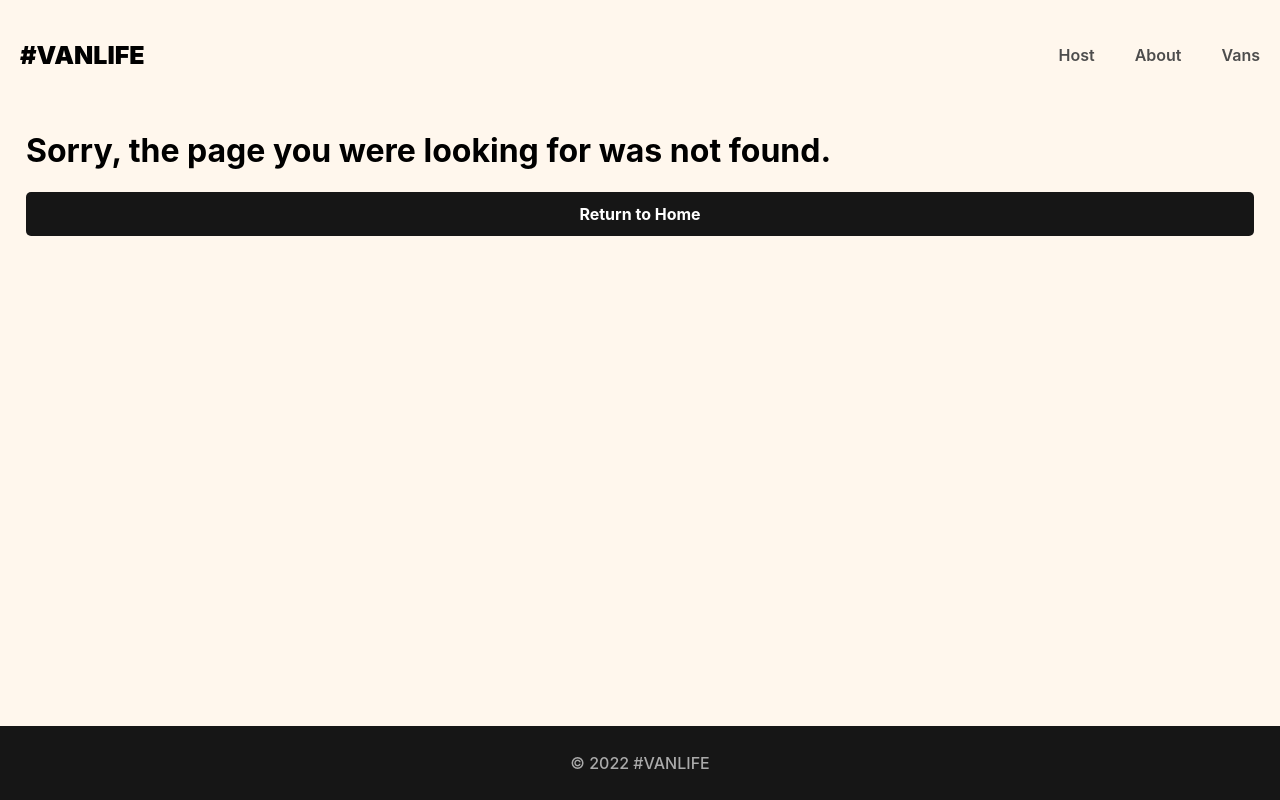
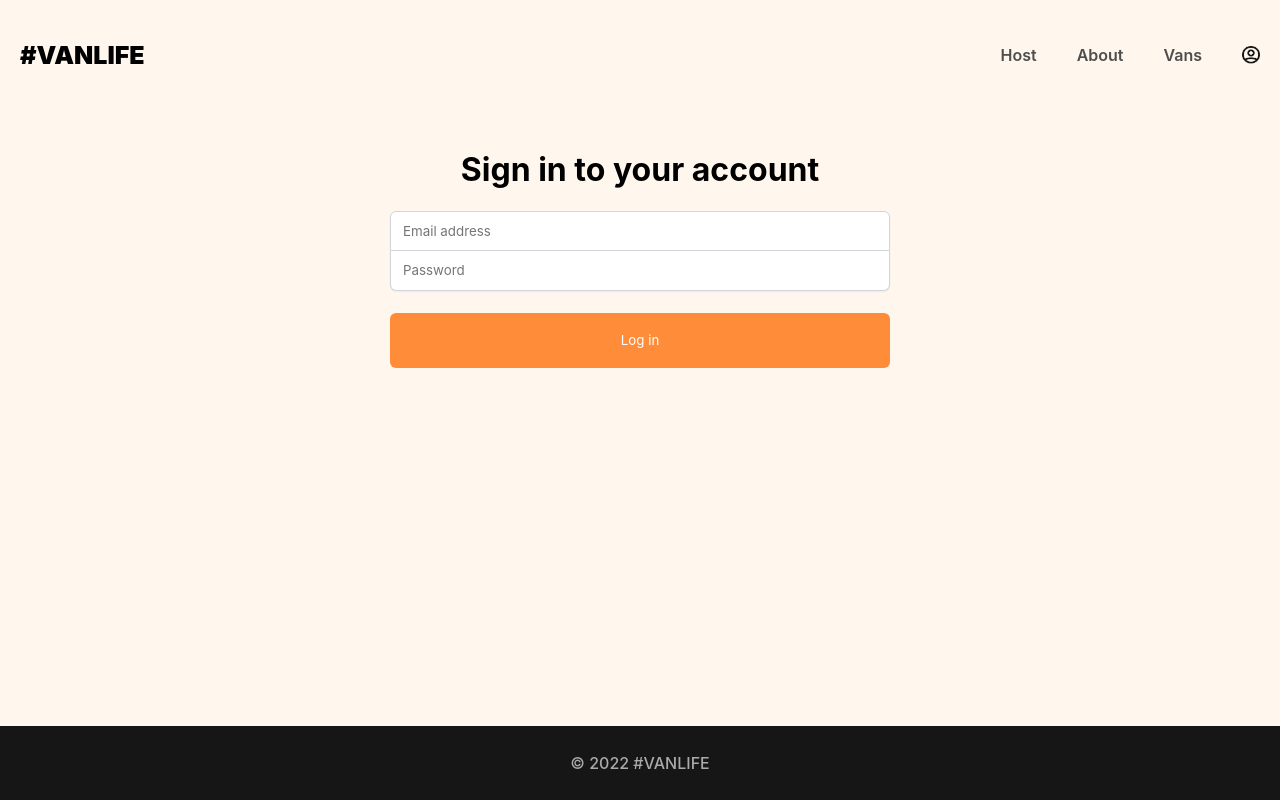
Before and after one commit to xMohammedAwad/ArabVan, a React (Vite) app: page /login in a window 1280 px wide. Before the commit this address had no page. Built offline with nearby package versions, Linux system fonts and the light colour scheme; what miragejs would draw is missing.

Commit message:
add login page with fake Auth

```diff
--- a/src/App.jsx
+++ b/src/App.jsx
@@ -17,6 +17,8 @@ import HostVanInfo from "./pages/host/HostVanInfo";
 import HostVanPricing from "./pages/host/HostVanPricing";
 import HostVanPhotos from "./pages/host/HostVanPhotos";
 import NotFound from "./pages/NotFound";
+import Login from "./pages/Login";
+import Auth from "./components/Auth";
 
 export default function App() {
   return (
@@ -27,7 +29,9 @@ export default function App() {
           <Route path="about" element={<About />} />
           <Route path="vans" element={<Vans />} />
           <Route path="vans/:id" element={<VanDetail />} />
+          <Route path="login" element={<Login />} />
 
+          <Route element={<Auth />}>
             <Route path="host" element={<HostLayout />}>
               <Route index element={<Dashboard />} />
               <Route path="income" element={<Income />} />
@@ -39,6 +43,8 @@ export default function App() {
                 <Route path="photos" element={<HostVanPhotos />} />
               </Route>
             </Route>
+          </Route>
+
           <Route path="*" element={<NotFound />} />
         </Route>
       </Routes>
--- /dev/null
+++ b/src/components/Auth.jsx
@@ -0,0 +1,11 @@
+import React from "react";
+import { Navigate, Outlet } from "react-router-dom";
+
+export default function Auth() {
+  const auth = false;
+  if (!auth) {
+    return <Navigate to="/login" state={{ message: "you must login first" }} />;
+  }
+
+  return <Outlet />;
+}
--- a/src/components/Header.jsx
+++ b/src/components/Header.jsx
@@ -32,6 +32,9 @@ export default function Header() {
         >
           Vans
         </NavLink>
+        <Link to="login" className="login-link">
+          <img src="/assets/images/avatar-icon.png" className="login-icon" />
+        </Link>
       </nav>
     </header>
   );
--- /dev/null
+++ b/src/pages/Login.jsx
@@ -0,0 +1,48 @@
+import { useState } from "react";
+import { useLocation } from "react-router-dom";
+export default function Login() {
+  const [loginFormData, setLoginFormData] = useState({
+    email: "",
+    password: "",
+  });
+  const location = useLocation();
+
+  function handleSubmit(e) {
+    e.preventDefault();
+    console.log(loginFormData);
+  }
+
+  function handleChange(e) {
+    const { name, value } = e.target;
+    setLoginFormData((prev) => ({
+      ...prev,
+      [name]: value,
+    }));
+  }
+
+  return (
+    <div className="login-container">
+      <center>
+        <h3>{location.state?.message}</h3>
+      </center>
+      <h1>Sign in to your account</h1>
+      <form onSubmit={handleSubmit} className="login-form">
+        <input
+          name="email"
+          onChange={handleChange}
+          type="email"
+          placeholder="Email address"
+          value={loginFormData.email}
+        />
+        <input
+          name="password"
+          onChange={handleChange}
+          type="password"
+          placeholder="Password"
+          value={loginFormData.password}
+        />
+        <button>Log in</button>
+      </form>
+    </div>
+  );
+}
--- a/src/server.js
+++ b/src/server.js
@@ -1,8 +1,9 @@
-import { createServer, Model } from "miragejs";
+import { createServer, Model, Response } from "miragejs";
 
 createServer({
   models: {
     vans: Model,
+    users: Model,
   },
 
   seeds(server) {
@@ -72,13 +73,22 @@ createServer({
       type: "rugged",
       hostId: "123",
     });
+
+    server.create("user", {
+      id: "123",
+      email: "b@b.com",
+      password: "p123",
+      name: "Bob",
+    });
   },
 
   routes() {
     this.namespace = "api";
     this.logging = false;
+    // this.timing = 2000  // => mock a 2 second delay in server response
 
     this.get("/vans", (schema, request) => {
+      // return new Response(400, {}, {error: "Error fetching data"})
       return schema.vans.all();
     });
 
@@ -97,5 +107,27 @@ createServer({
       const id = request.params.id;
       return schema.vans.findBy({ id, hostId: "123" });
     });
+
+    this.post("/login", (schema, request) => {
+      const { email, password } = JSON.parse(request.requestBody);
+      // ⚠️ This is an extremely naive version of authentication. Please don't
+      // do this in the real world, and never save raw text passwords
+      // in your database 😅
+      const foundUser = schema.users.findBy({ email, password });
+      if (!foundUser) {
+        return new Response(
+          401,
+          {},
+          { message: "No user with those credentials found!" }
+        );
+      }
+
+      // At the very least, don't send the password back to the client 😅
+      foundUser.password = undefined;
+      return {
+        user: foundUser,
+        token: "Enjoy your pizza, here's your tokens.",
+      };
+    });
   },
 });
--- a/src/style/App.css
+++ b/src/style/App.css
@@ -6,8 +6,13 @@ html,
 body {
     margin: 0;
     padding: 0;
-    background-color: #FFF7ED;
+    background-color: #fff7ed;
     font-family: "Inter", sans-serif;
+}
+
+a {
+    text-decoration: unset;
+    color: unset;
 }
 
 body::-webkit-scrollbar {
@@ -42,7 +47,7 @@ header .site-logo {
 
 header a {
     text-decoration: none;
-    color: #4D4D4D;
+    color: #4d4d4d;
     font-weight: 600;
     padding: 5px 20px;
 }
@@ -52,13 +57,27 @@ header a:hover {
     text-decoration: underline;
 }
 
+header .login-icon {
+    height: 18px;
+    width: 18px;
+}
+
+header .login-link {
+    display: inline-flex;
+    align-items: center;
+}
+
+nav {
+    display: flex;
+}
+
 main {
     margin-bottom: 84px;
 }
 
 footer {
     background-color: #161616;
-    color: #AAAAAA;
+    color: #aaaaaa;
     height: 74px;
     display: flex;
     flex-shrink: 0;
@@ -68,25 +87,23 @@ footer {
     font-weight: 500;
 }
 
-
 .link-button {
     display: inline-block;
     text-align: center;
     text-decoration: none;
     border: none;
-    padding: .75rem 1.375rem;
+    padding: 0.75rem 1.375rem;
     color: initial;
     font-weight: 700;
     border-radius: 5px;
     cursor: pointer;
-    transition: transform .1s ease-in-out;
+    transition: transform 0.1s ease-in-out;
 }
 
 .back-button {
     display: block;
     color: black;
     text-decoration: none;
-    margin-top: 60px;
     margin-left: 26px;
 }
 
@@ -100,7 +117,8 @@ footer {
 
 /*** HOME PAGE ***/
 .home-container {
-    background: linear-gradient(0deg, rgba(0, 0, 0, 0.46), rgba(0, 0, 0, 0.46)), url("/assets/images/home-hero.png") no-repeat center center;
+    background: linear-gradient(0deg, rgba(0, 0, 0, 0.46), rgba(0, 0, 0, 0.46)),
+        url("/assets/images/home-hero.png") no-repeat center center;
     -webkit-background-size: cover;
     -moz-background-size: cover;
     -o-background-size: cover;
@@ -124,22 +142,21 @@ footer {
     display: inline-block;
     text-align: center;
     text-decoration: none;
-    background-color: #FF8C38;
+    background-color: #ff8c38;
     border: none;
     width: 100%;
     margin-top: 27px;
-    padding-block: .75rem;
+    padding-block: 0.75rem;
     color: white;
     font-weight: 700;
     border-radius: 5px;
     cursor: pointer;
-    transition: transform .1s ease-in-out;
+    transition: transform 0.1s ease-in-out;
 }
 
 .home-container a:hover {
     transform: translate(1px, 1px);
 }
-
 
 /*** ABOUT PAGE ***/
 .about-hero-image {
@@ -161,7 +178,7 @@ footer {
 }
 
 .about-page-cta {
-    background-color: #FFCC8D;
+    background-color: #ffcc8d;
     color: #161616;
     padding-inline: 32px;
     padding-bottom: 32px;
@@ -180,10 +197,18 @@ footer {
     border-radius: 10px;
 }
 
-
 /*** VAN PAGES ***/
 .van-list-container {
-    padding-inline: 23px
+    padding-inline: 23px;
+}
+
+.van-list-filter-buttons {
+    display: flex;
+    flex-wrap: wrap;
+}
+
+.van-list-filter-buttons>a {
+    margin-right: 15px;
 }
 
 .van-list {
@@ -216,13 +241,13 @@ footer {
     font-weight: 500;
     border: none;
     border-radius: 5px;
-    background-color: #FFEAD0;
-    color: #4D4D4D;
+    background-color: #ffead0;
+    color: #4d4d4d;
     transition: 200ms all cubic-bezier(0.4, 0, 0.2, 1);
 }
 
 .van-type:hover {
-    color: #FFEAD0;
+    color: #ffead0;
 }
 
 .van-type:focus {
@@ -230,17 +255,17 @@ footer {
 }
 
 .van-type.selected {
-    color: #FFEAD0;
+    color: #ffead0;
 }
 
 .van-type.simple:hover,
 .van-type.simple.selected {
-    background-color: #E17654;
+    background-color: #e17654;
 }
 
 .van-type.rugged:hover,
 .van-type.rugged.selected {
-    background-color: #115E59;
+    background-color: #115e59;
 }
 
 .van-type.luxury:hover,
@@ -258,15 +283,15 @@ footer {
     border-radius: 5px;
     text-decoration: underline;
     background-color: transparent;
-    color: #4D4D4D;
+    color: #4d4d4d;
 }
 
-i[class*='van-type-'] {
+i[class*="van-type-"] {
     padding: 7px 14px;
 }
 
 .van-detail-container {
-    padding: 27px;
+    padding-inline: 27px;
 }
 
 .van-detail-container .back-button {
@@ -311,23 +336,19 @@ i[class*='van-type-'] {
 }
 
 .van-detail .link-button {
-    background-color: #FF8C38;
+    background-color: #ff8c38;
     color: white;
     font-size: 1.125rem;
 }
 
-/*  */
-/* host */
-/*  */
-
-
 .host-nav {
     display: flex;
+    margin-bottom: 30px;
 }
 
 .host-nav a {
     text-decoration: none;
-    color: #4D4D4D;
+    color: #4d4d4d;
     font-weight: 500;
     padding: 5px 20px;
 }
@@ -356,14 +377,17 @@ i[class*='van-type-'] {
     align-items: center;
     background-color: white;
     margin-bottom: 15px;
-    padding-block: 18px;
-    padding-left: 24px;
+    padding: 18px 24px;
 }
 
 .host-van-single>img {
     height: 70px;
     border-radius: 5px;
     margin-right: 17px;
+}
+
+.host-van-info {
+    margin-right: auto;
 }
 
 .host-van-info h3 {
@@ -412,14 +436,14 @@ i[class*='van-type-'] {
 
 .host-van-detail-nav a {
     text-decoration: none;
-    color: #4D4D4D;
+    color: #4d4d4d;
     font-weight: 500;
     padding: 5px 20px;
 }
 
 .host-van-detail-nav a:first-of-type {
     text-decoration: none;
-    color: #4D4D4D;
+    color: #4d4d4d;
     font-weight: 500;
     padding: 5px 15px;
     margin-left: -15px;
@@ -430,7 +454,6 @@ i[class*='van-type-'] {
     text-decoration: underline;
     font-weight: 700;
 }
-
 
 .host-van-detail-info>h4 {
     font-weight: 700;
@@ -449,7 +472,7 @@ i[class*='van-type-'] {
 
 .host-van-price>span {
     font-size: 16px;
-    color: #4D4D4D;
+    color: #4d4d4d;
 }
 
 .host-van-detail-image {
@@ -467,7 +490,254 @@ i[class*='van-type-'] {
     color: white;
 }
 
-.host-van-detail-image {
-    height: 100px;
-    border-radius: 5px;
+.login-container {
+    display: flex;
+    flex-direction: column;
+    align-items: center;
+    padding-inline: 27px;
 }
+
+.login-form {
+    display: flex;
+    flex-direction: column;
+    width: 100%;
+    max-width: 500px;
+}
+
+.login-form>input {
+    border: 1px solid rgba(209, 213, 219);
+    height: 40px;
+    text-indent: 10px;
+    font-family: "Inter", sans-serif;
+    box-shadow: 0px 1px 2px rgba(0, 0, 0, 0.05);
+    font-weight: 400;
+}
+
+.login-form>input:focus {
+    outline: none;
+}
+
+.login-form>input:first-of-type {
+    border-radius: 6px 6px 0px 0px;
+}
+
+.login-form>input:last-of-type {
+    border-radius: 0px 0px 6px 6px;
+    border-top: none;
+}
+
+.login-form>button {
+    background-color: #ff8c38;
+    border: none;
+    border-radius: 6px;
+    height: 55px;
+    margin-top: 22px;
+    color: white;
+    font-family: "Inter", sans-serif;
+    cursor: pointer;
+}
+
+.login-form>button:disabled {
+    background-color: #aaaaaa;
+    cursor: not-allowed;
+}
+
+.login-error {
+    color: red;
+}
+
+.host-dashboard-earnings {
+    background-color: #ffead0;
+    padding: 37px 26px;
+    display: flex;
+    justify-content: space-between;
+    align-items: center;
+}
+
+.host-dashboard-earnings>.info>h1 {
+    font-size: 36px;
+    color: #161616;
+    margin: 0;
+}
+
+.host-dashboard-earnings>.info>p {
+    color: #4d4d4d;
+}
+
+.host-dashboard-earnings>.info>p>span {
+    text-decoration: underline;
+    font-weight: bold;
+}
+
+.host-dashboard-earnings>.info>h2 {
+    margin: 0;
+    font-size: 38px;
+    color: #161616;
+    font-weight: 900;
+}
+
+.host-dashboard-reviews {
+    background-color: #ffddb2;
+    padding: 25px 26px;
+    display: flex;
+    align-items: center;
+}
+
+.host-dashboard-reviews>h2 {
+    margin: 0;
+}
+
+.host-dashboard-reviews .star {
+    color: #ff8c38;
+    margin-left: 15px;
+    font-size: 25px;
+}
+
+.host-dashboard-reviews p {
+    margin-left: 5px;
+    font-size: 20px;
+    color: #4d4d4d;
+    margin-right: auto;
+}
+
+.host-dashboard-reviews p>span {
+    font-weight: bold;
+    color: #161616;
+}
+
+.host-dashboard-vans {
+    padding: 38px 26px;
+}
+
+.host-dashboard-vans>.top {
+    display: flex;
+    justify-content: space-between;
+    align-items: center;
+}
+
+.host-dashboard-vans .host-vans-list {
+    padding-inline: 0;
+}
+
+.host-income {
+    padding-inline: 26px;
+    color: #161616;
+}
+
+.host-income>p {
+    color: #4d4d4d;
+}
+
+.host-income>p span {
+    text-decoration: underline;
+    font-weight: bold;
+}
+
+.host-income>h2 {
+    font-size: 38px;
+    color: #161616;
+    font-weight: 900;
+}
+
+img.graph {
+    width: 100%;
+    max-width: 500px;
+}
+
+.host-income .info-header>p {
+    color: #4d4d4d;
+}
+
+.host-income .info-header>p span {
+    text-decoration: underline;
+    font-weight: bold;
+}
+
+.host-income .info-header>h3 {
+    font-weight: 700;
+    font-size: 24px;
+    margin-top: 60px;
+}
+
+.host-income .transaction {
+    display: flex;
+    justify-content: space-between;
+    align-items: center;
+    background-color: white;
+    margin-bottom: 31px;
+    padding: 35px 29px;
+    border-radius: 6px;
+}
+
+.host-income .transaction>h3 {
+    font-size: 36px;
+    font-weight: 600;
+    margin: 0;
+}
+
+.host-income .transaction>p {
+    font-weight: 500;
+    font-size: 20px;
+    color: #4d4d4d;
+}
+
+.host-reviews {
+    padding-inline: 26px;
+    color: #161616;
+}
+
+.host-reviews .top-text {
+    display: flex;
+    align-items: center;
+    margin-bottom: 32px;
+}
+
+.host-reviews .top-text>h2 {
+    font-weight: 700;
+    font-size: 32px;
+    margin: 0;
+    margin-right: 20px;
+}
+
+.host-reviews .top-text>p {
+    margin: 0;
+    color: #4d4d4d;
+}
+
+.host-reviews .top-text>p span {
+    text-decoration: underline;
+    font-weight: bold;
+}
+
+.host-reviews>img {
+    margin-bottom: 36px;
+}
+
+.host-reviews .review {
+    margin-block: 25px;
+}
+
+.host-reviews .review .info {
+    display: flex;
+}
+
+.host-reviews .review .name {
+    color: #161616;
+    margin-right: 10px;
+    font-weight: 600;
+}
+
+.host-reviews .review .date {
+    color: #8c8c8c;
+}
+
+.host-reviews hr {
+    background-color: #c7c7c7;
+    height: 1px;
+    border: 0;
+}
+
+.host-reviews .review-star {
+    color: #ff8c38;
+    margin-right: 5px;
+}
```
Lines whose indentation alone changed are shown as unchanged.
